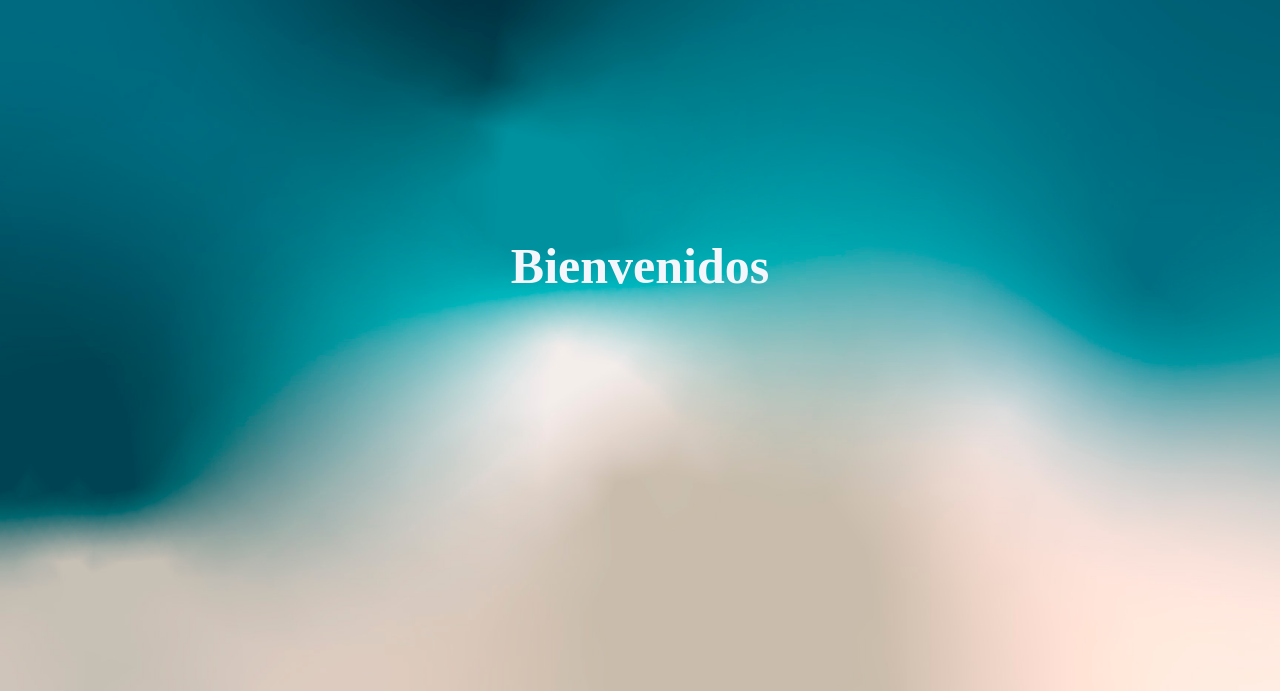
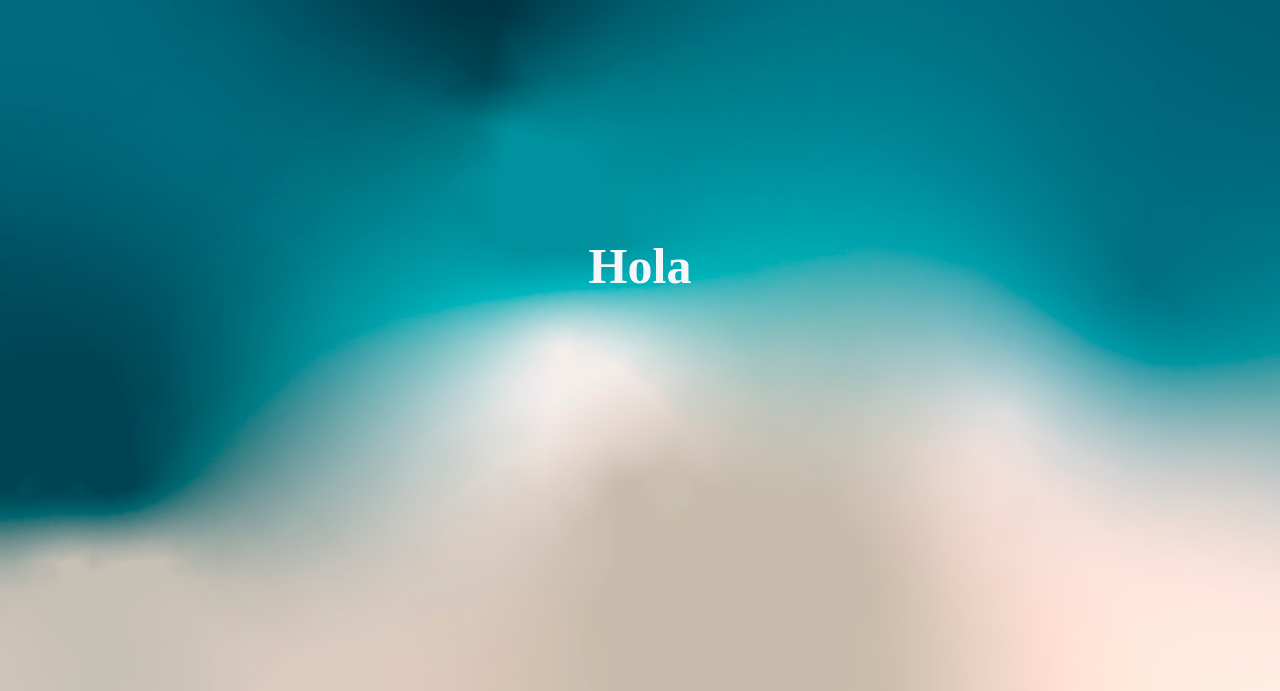
Before and after one commit to micaelayela/portfolio, a plain HTML site: page index.html in a window 1280 px wide. Shown: the part 109-800 px from the top of the page. Drawn offline with Linux system fonts and the light colour scheme; a web font is replaced by a local one.

Commit message:
cmabio h1

```diff
--- a/index.html
+++ b/index.html
@@ -23,7 +23,7 @@
                     <li><a href="./contacto.html"> Contacto </a></li>
                 </ul>
                 </nav>
-                <h1 class="banner1"> Bienvenidos </h1>
+                <h1 class="banner1"> Hola </h1>
     </section>
     </header>
     <section class="about-me-index">
```
